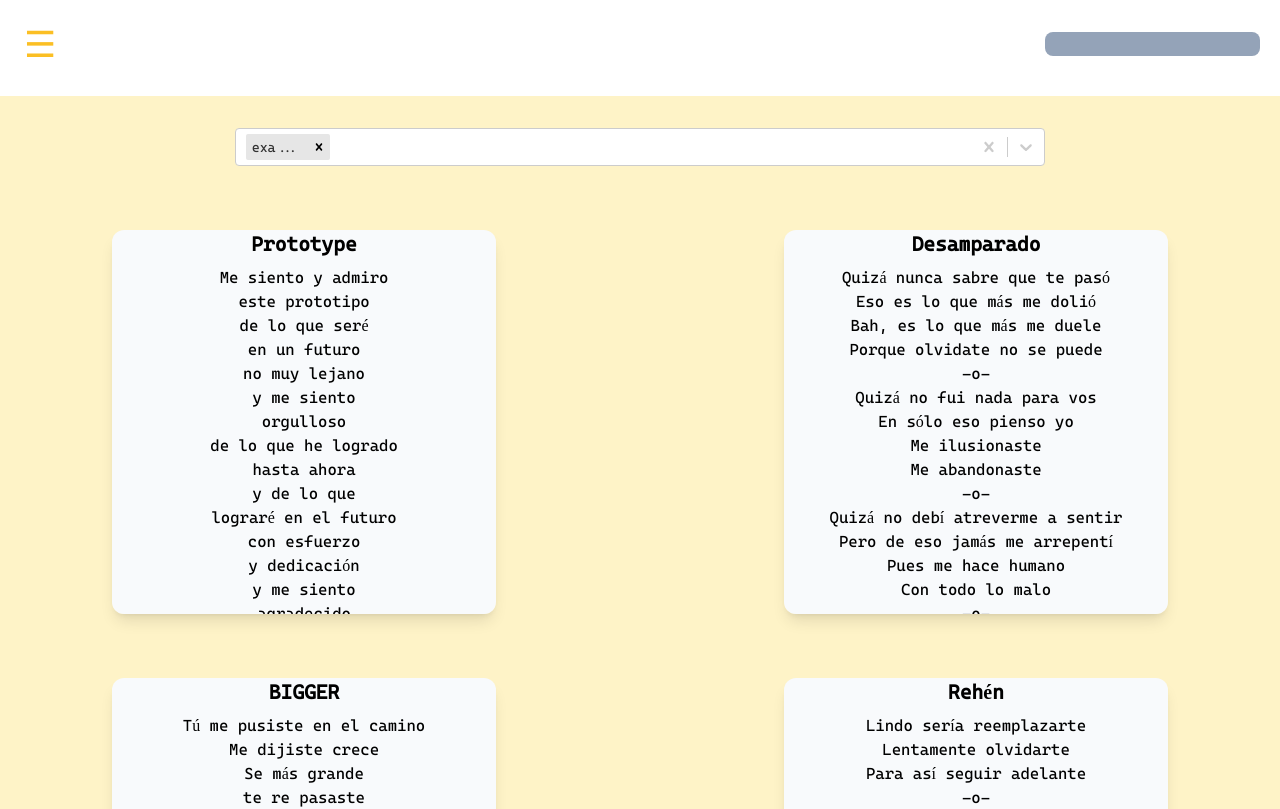
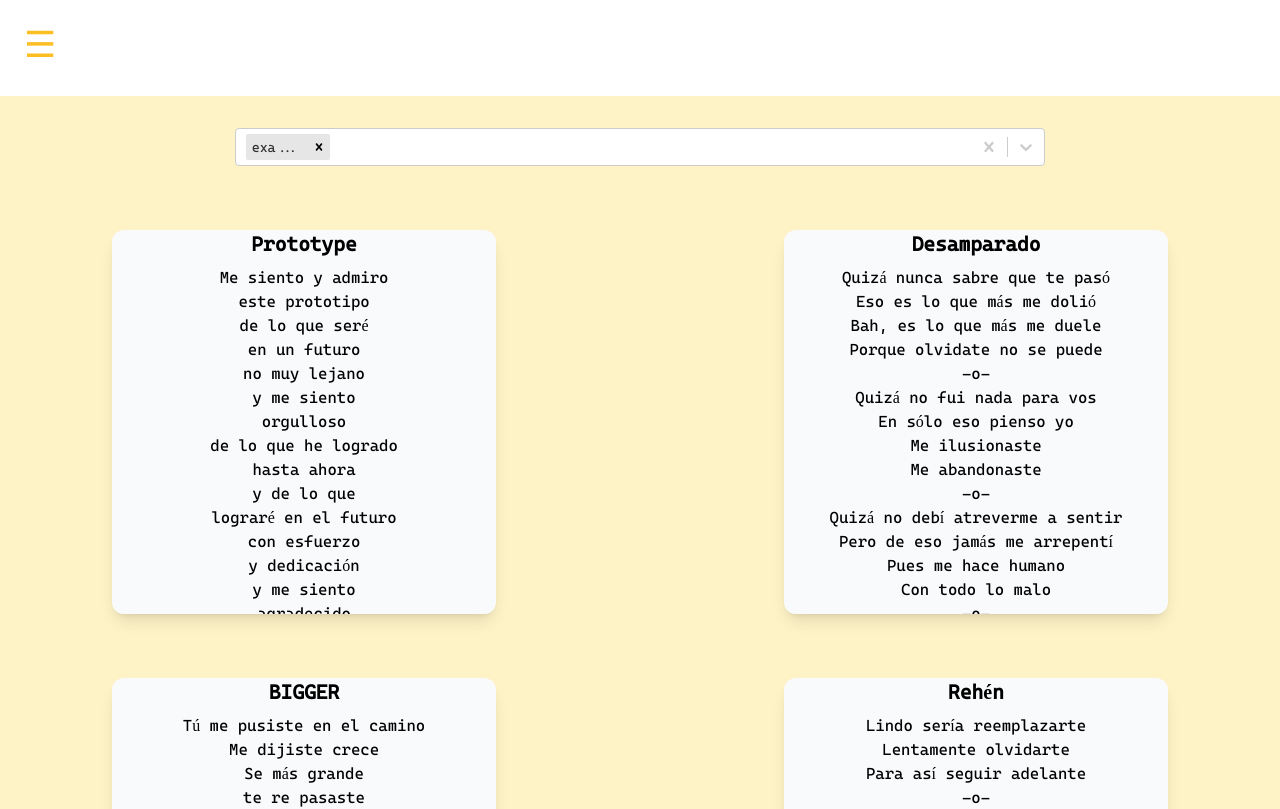
Before and after one commit to 1gnale/POOP-ts, a React (Vite) app: page / in a window 1280 px wide. Shown: the top 809 px of the page. Built offline with nearby package versions, Linux system fonts and the light colour scheme.

Commit message:
feat: delete input from navbar

```diff
--- a/src/components/header/Header.tsx
+++ b/src/components/header/Header.tsx
@@ -1,6 +1,5 @@
 import React from 'react';
 import NavBarBurguerMenu from './BurguerMenu.tsx';
-import NavFilters from './NavFilters.tsx';
 import NavBar from './NavBar.tsx';
 
 const Header: React.FunctionComponent = () => {
@@ -9,7 +8,6 @@ const Header: React.FunctionComponent = () => {
         <NavBar>
             <>
                 <NavBarBurguerMenu />
-                <NavFilters />
             </>
         </NavBar>
     );
--- a/src/components/header/NavFilters.tsx
+++ /dev/null
@@ -1,12 +0,0 @@
-import React from "react";
-
-const NavFilters: React.FunctionComponent = () => {
-    return (
-        <div className='fixed top-8 right-5'>
-            <input type="text" className='bg-slate-400 rounded-lg w-full' />
-            {/* abstraer */}
-        </div>
-    )
-}
-
-export default NavFilters;
```
Also changed, not shown: 1 other file (tests, documents, lock files or other folders).
